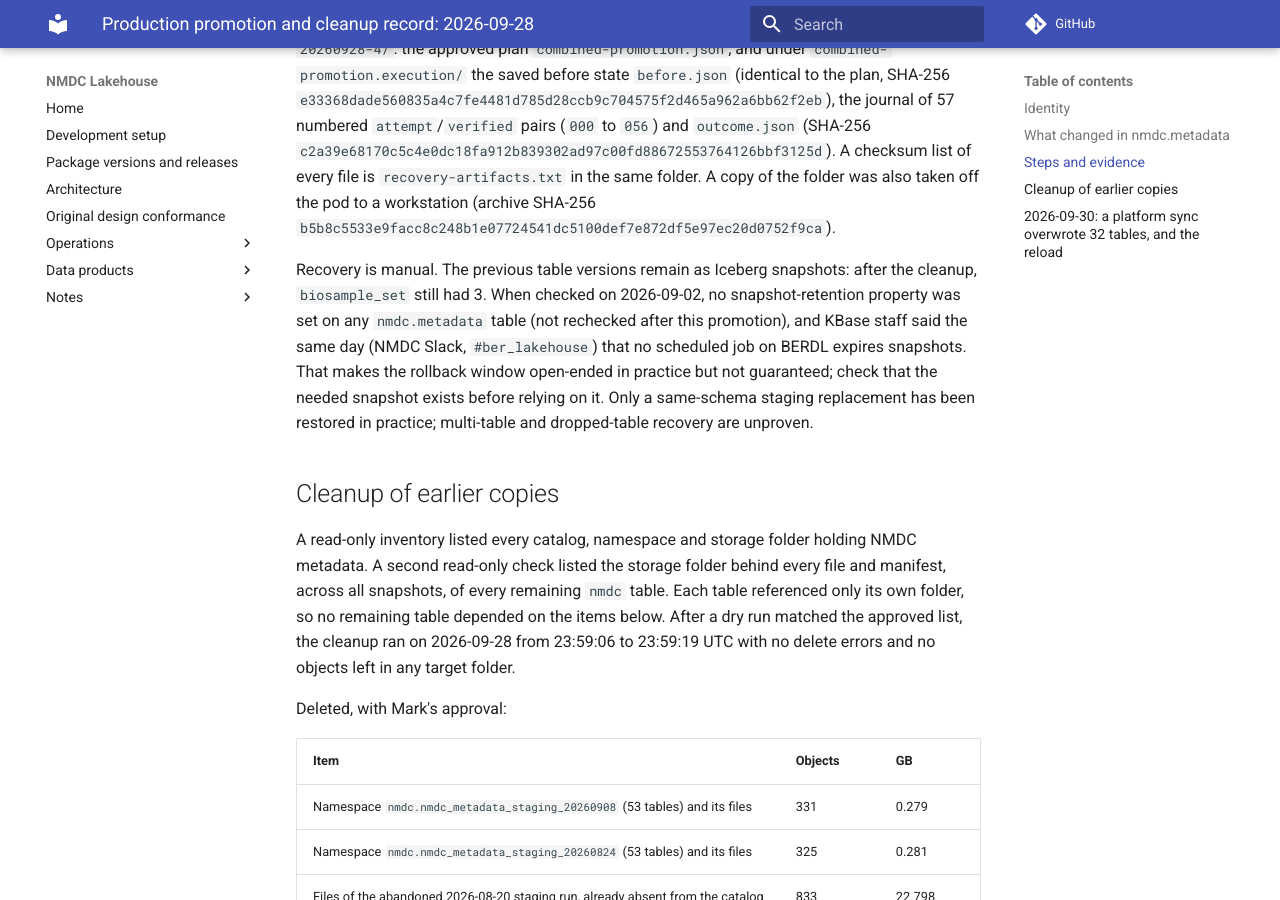
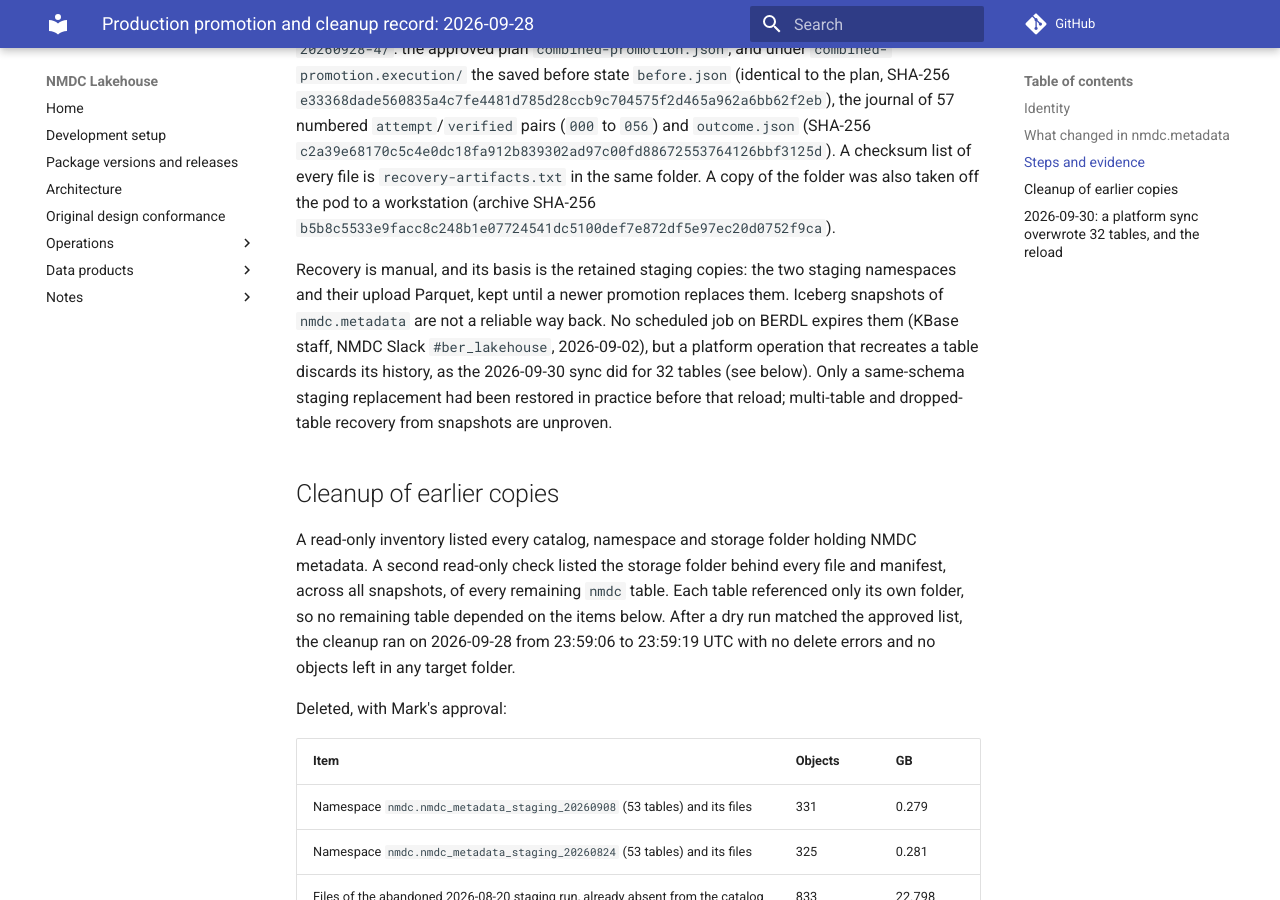
Before and after one commit to microbiomedata/nmdc-lakehouse, an MkDocs documentation site: the page built from docs/runs/2026-09-28-production-promotion.md, in a window 1280 px wide and 900 px high, scrolled down 3161 px. Built offline with MkDocs 1.6.1 and Material for MkDocs 9.7.7, drawn with Linux system fonts in a browser that asks for light colours; comment, search, counter and statistics services are not loaded.

Commit message:
Base recovery on the retained staging copies, not Iceberg history
The run record's recovery paragraph and the lifecycle retention table still
treated old snapshots as the way back, which the September 30 recreate disproved.

```diff
--- a/docs/runs/2026-09-28-production-promotion.md
+++ b/docs/runs/2026-09-28-production-promotion.md
@@ -108,14 +108,14 @@ A checksum list of every file is `recovery-artifacts.txt` in the same folder. A
 of the folder was also taken off the pod to a workstation (archive SHA-256
 `b5b8c5533e9facc8c248b1e07724541dc5100def7e872df5e97ec20d0752f9ca`).
 
-Recovery is manual. The previous table versions remain as Iceberg snapshots: after
-the cleanup, `biosample_set` still had 3. When checked on 2026-09-02, no
-snapshot-retention property was set on any `nmdc.metadata` table (not rechecked
-after this promotion), and KBase staff said the same day (NMDC Slack, `#ber_lakehouse`)
-that no scheduled job on BERDL expires snapshots. That makes the rollback window
-open-ended in practice but not guaranteed; check that the needed snapshot exists
-before relying on it. Only a same-schema staging replacement has been restored in
-practice; multi-table and dropped-table recovery are unproven.
+Recovery is manual, and its basis is the retained staging copies: the two staging
+namespaces and their upload Parquet, kept until a newer promotion replaces them. Iceberg
+snapshots of `nmdc.metadata` are not a reliable way back. No scheduled job on BERDL
+expires them (KBase staff, NMDC Slack `#ber_lakehouse`, 2026-09-02), but a platform
+operation that recreates a table discards its history, as the 2026-09-30 sync did for
+32 tables (see below). Only a same-schema staging replacement had been restored in
+practice before that reload; multi-table and dropped-table recovery from snapshots are
+unproven.
 
 ## Cleanup of earlier copies
 
```
Also changed, not shown: docs/publication-lifecycle.md (+1 -1 lines).
